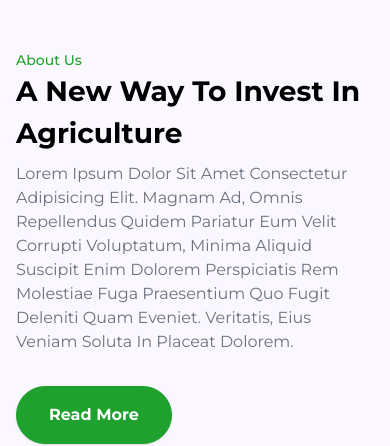
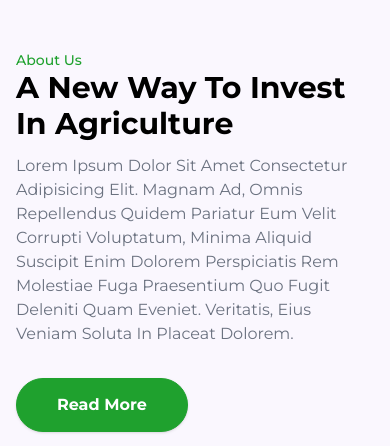
Before and after one commit to kouamherve/agri-world, a React (Create React App) app: page / in a window 390 px wide. Shown: the part 407-853 px from the top of the page. Built offline with nearby package versions, Linux system fonts and the light colour scheme.

Commit message:
🚧  F02: APP > Homepage > About > Add 425px breakpoint

```diff
--- a/src/components/homepage/About.js
+++ b/src/components/homepage/About.js
@@ -5,24 +5,24 @@ export default function About() {
   return (
     <div className=" bg-secondary py-14">
       <div className=" mx-4 pb-8 font-Montserrat capitalize">
-        <div className="">
+        <div>
           <h4 className=" text-sm text-primary font-medium">About us</h4>
-          <h1 className=" text-[28px] font-bold max-[320px]:text-[26px]">
+          <h1 className=" text-[28px] font-bold max-[320px]:text-[26px] max-[425px]:text-3xl">
             A new way to invest in agriculture
           </h1>
         </div>
-        <p className=" text-gray-500 mt-2 mb-8 max-[320px]:text-justify">
+        <p className=" text-gray-500 mt-3 mb-8 max-[320px]:text-justify">
           Lorem ipsum dolor sit amet consectetur adipisicing elit. Magnam ad,
           omnis repellendus quidem pariatur eum velit corrupti voluptatum,
           minima aliquid suscipit enim dolorem perspiciatis rem molestiae fuga
           praesentium quo fugit deleniti quam eveniet. Veritatis, eius veniam
           soluta in placeat dolorem.
         </p>
-        <Button className="bg-primary text-white hover:text-primary border border-primary px-8 py-4 mb-4 text-base">
+        <Button className="bg-primary text-white hover:text-primary border border-primary px-8 py-3.5 mb-4 text-base max-[425px]:px-10">
           Read more
         </Button>
       </div>
-      <div className=" mx-4 h-72 w-fit max-[320px]:h-64">
+      <div className=" mx-4 h-72 w-fit max-[320px]:h-64 max-[425px]:h-80 ">
         <img
           className=" object-cover object-center w-full h-full rounded-lg"
           src="https://cdn.pixabay.com/photo/2021/05/03/13/32/greenhouse-6226263_1280.jpg"
```
